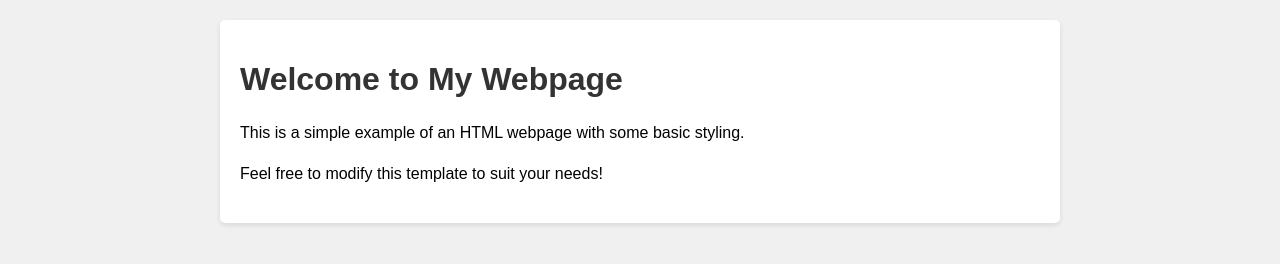
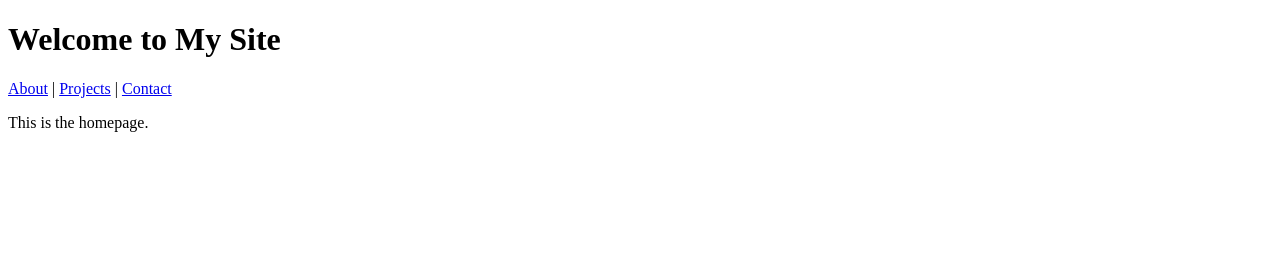
Before and after one commit to slayervictor/slayervictor.github.io, a plain HTML site: page index.html in a window 1280 px wide. Drawn offline with Linux system fonts and the light colour scheme.

Commit message:
testing subpages

```diff
--- a/index.html
+++ b/index.html
@@ -1,37 +1,15 @@
 <!DOCTYPE html>
-<html lang="en">
+<html>
 <head>
-    <meta charset="UTF-8">
-    <meta name="viewport" content="width=device-width, initial-scale=1.0">
-    <title>My Webpage</title>
-    <style>
-        body {
-            font-family: Arial, sans-serif;
-            margin: 0;
-            padding: 20px;
-            background-color: #f0f0f0;
-        }
-        .container {
-            max-width: 800px;
-            margin: 0 auto;
-            background-color: white;
-            padding: 20px;
-            border-radius: 5px;
-            box-shadow: 0 2px 5px rgba(0,0,0,0.1);
-        }
-        h1 {
-            color: #333;
-        }
-        p {
-            line-height: 1.6;
-        }
-    </style>
+  <title>My GitHub Pages Site</title>
 </head>
 <body>
-    <div class="container">
-        <h1>Welcome to My Webpage</h1>
-        <p>This is a simple example of an HTML webpage with some basic styling.</p>
-        <p>Feel free to modify this template to suit your needs!</p>
-    </div>
+  <h1>Welcome to My Site</h1>
+  <nav>
+    <a href="about.html">About</a> |
+    <a href="projects/">Projects</a> |
+    <a href="contact/">Contact</a>
+  </nav>
+  <p>This is the homepage.</p>
 </body>
 </html>
```
Also changed, not shown: about.html (added, +13 -0 lines), contact/index.html (added, +13 -0 lines), projects/index.html (added, +13 -0 lines).
